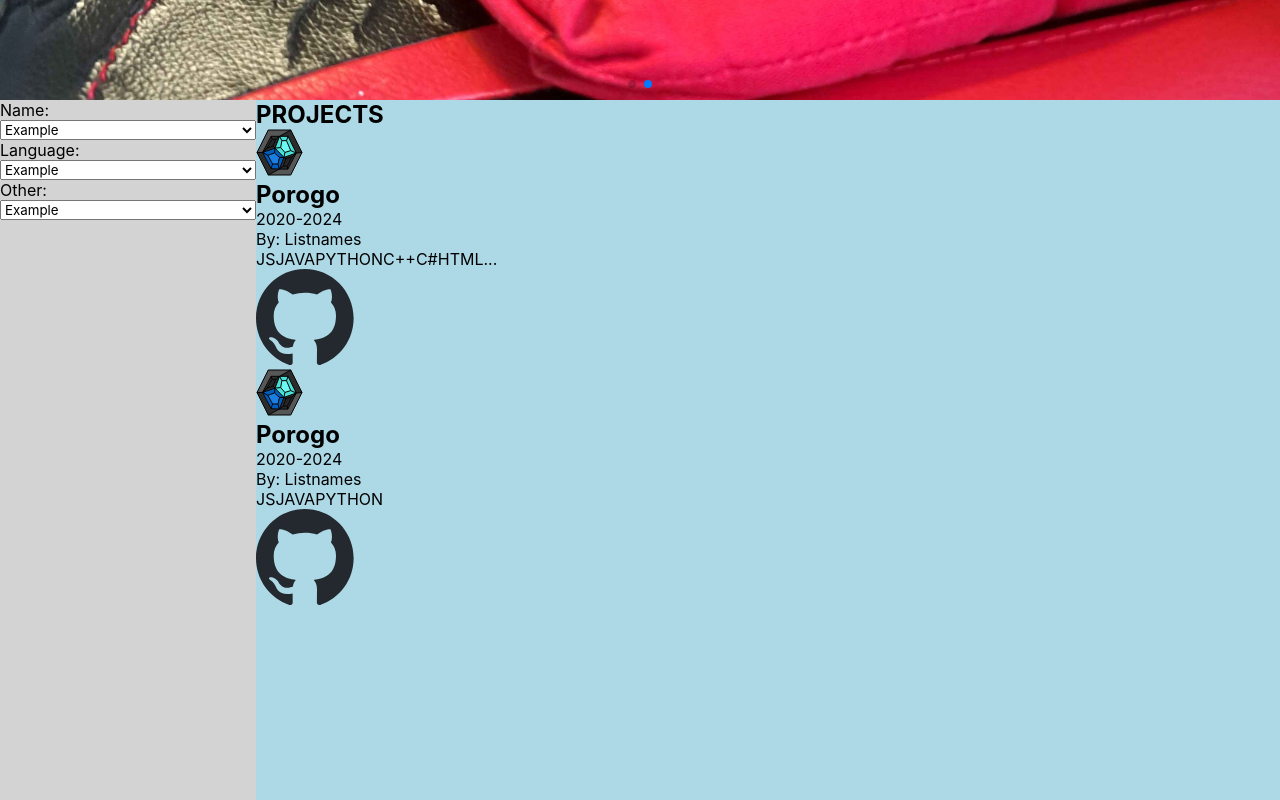
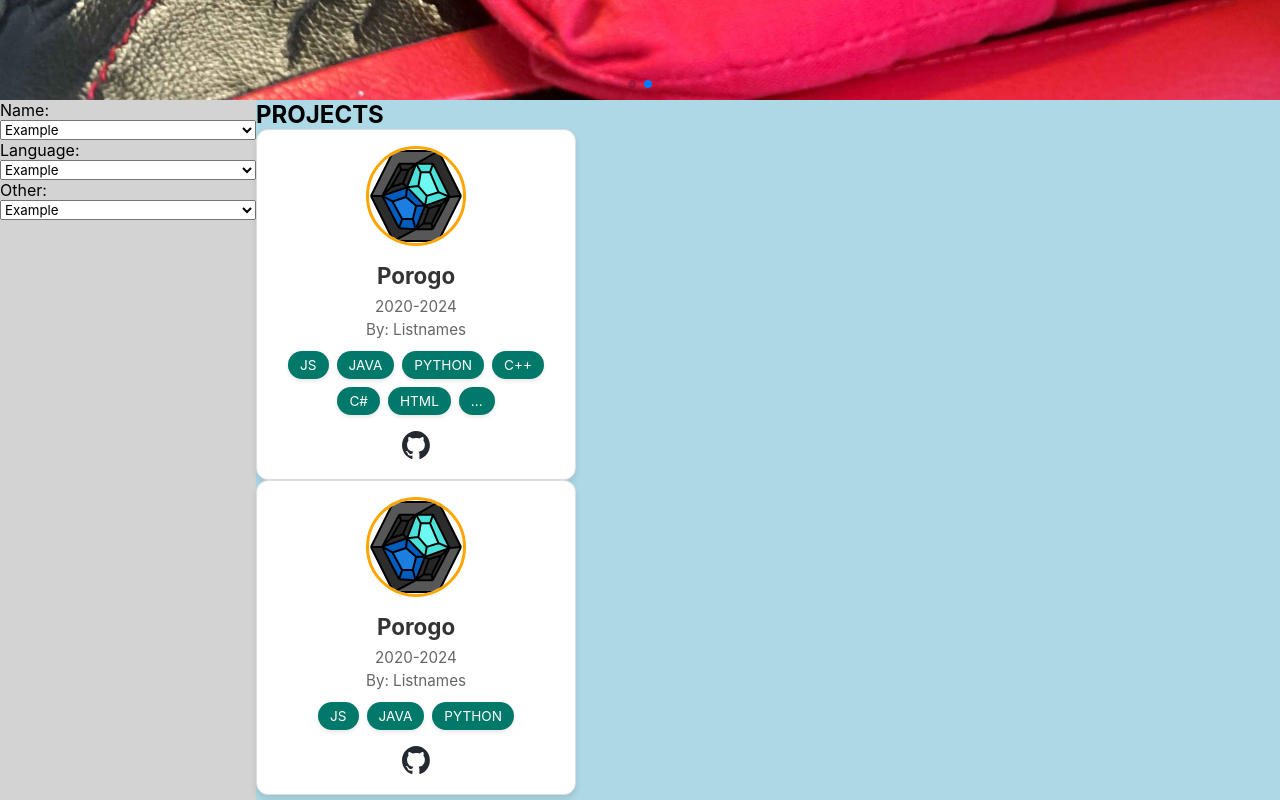
Before and after one commit to Porogoramer/porogoramer.com, a React app in the folder porogo/frontend/: page /projects in a window 1280 px wide. Shown: the part 760-1560 px from the top of the page. Built offline with nearby package versions, Linux system fonts and the light colour scheme; the HTML template or start-up script is replaced by a standard one.

Commit message:
Style: Did new style for cards

```diff
--- a/porogo/frontend/static/styles/common/_card.scss
+++ b/porogo/frontend/static/styles/common/_card.scss
@@ -1,46 +1,79 @@
-.card {
+.container {
   display: flex;
-  background-color: #e0f7fa;
-  border-radius: 8px;
-  align-items: center;
-  width: 300px;
+  flex-direction: column;
+  background-color: #ffffff;
+  border: 1px solid #ddd;
+  border-radius: 12px;
+  box-shadow: 0 4px 6px rgba(0, 0, 0, 0.1);
+  width: 320px;
+  padding: 16px;
+  transition: transform 0.2s ease, box-shadow 0.2s ease;
 
-  .image-section img {
-    width: 80px;
-    height: 80px;
-    border-radius: 50%;
-    border: 2px solid orange;
+  &:hover {
+    transform: translateY(-5px);
+    box-shadow: 0 8px 12px rgba(0, 0, 0, 0.2);
   }
 
-  .content-section h2 {
-    font-size: 1.2em;
-    margin: 0;
+  .image-section {
+    display: flex;
+    justify-content: center;
+    margin-bottom: 16px;
+
+    img {
+      width: 100px;
+      height: 100px;
+      border-radius: 50%;
+      border: 3px solid orange;
+    }
   }
 
-  .content-section p {
-  color: #555;
+  .content-section {
+    text-align: center;
+
+    h2 {
+      font-size: 1.4em;
+      color: #333;
+      margin: 0 0 8px;
+    }
+
+    p {
+      font-size: 0.95em;
+      color: #666;
+      margin: 4px 0;
+    }
   }
 
   .tags {
     display: flex;
     gap: 8px;
-}
+    flex-wrap: wrap;
+    justify-content: center;
+    margin-top: 12px;
 
     .tag {
-  background-color: #555;
+      background-color: #00796b;
       color: #fff;
-  border-radius: 4px;
-  font-size: 0.9em;
+      border-radius: 20px;
+      font-size: 0.85em;
+      padding: 6px 12px;
+      white-space: nowrap;
+      box-shadow: 0 2px 4px rgba(0, 0, 0, 0.1);
+    }
   }
 
   .icons {
     display: flex;
-  gap: 8px;
+    justify-content: center;
+    gap: 12px;
+    margin-top: 16px;
+
+    img {
+      height: 28px;
+      transition: transform 0.2s ease;
+
+      &:hover {
+        transform: scale(1.2);
       }
-
-.icons a {
-  color: #000;
-  font-size: 1.5em;
     }
-
   }
+}
```
Lines whose indentation alone changed are shown as unchanged.
